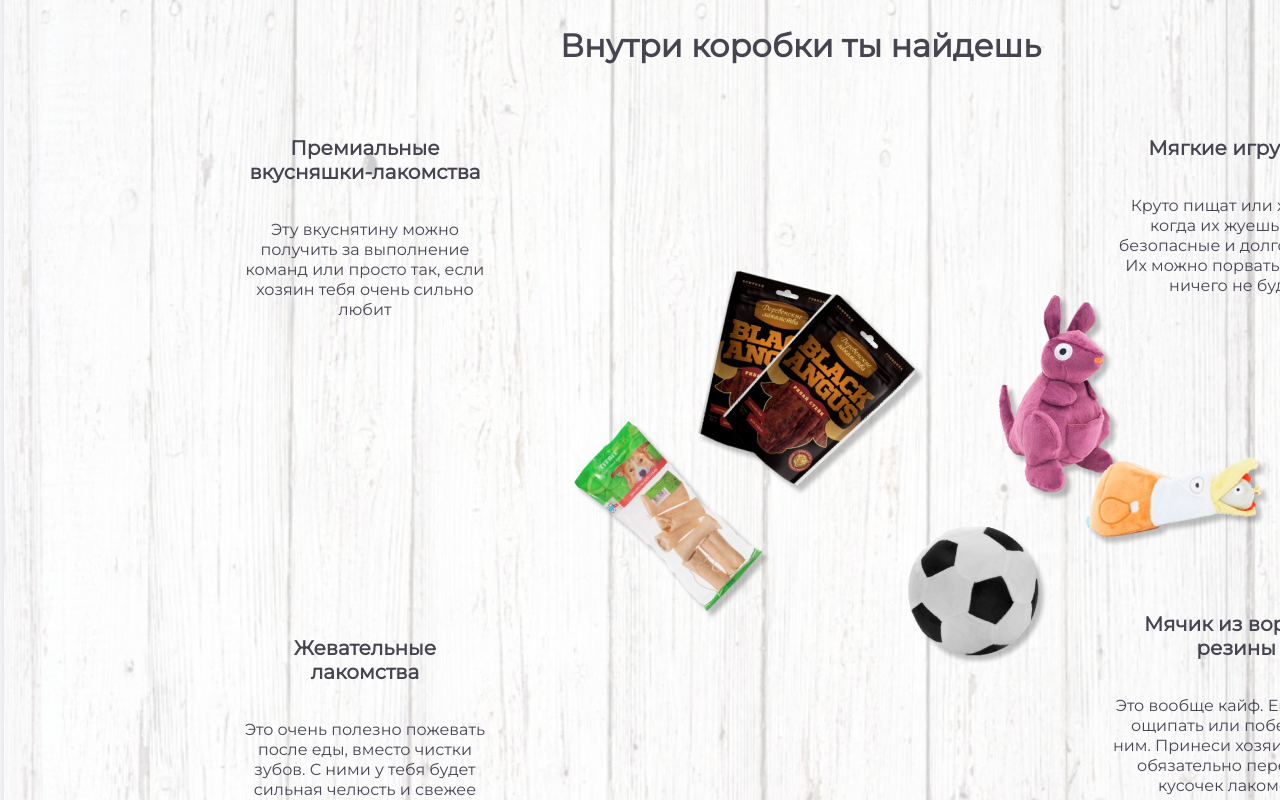
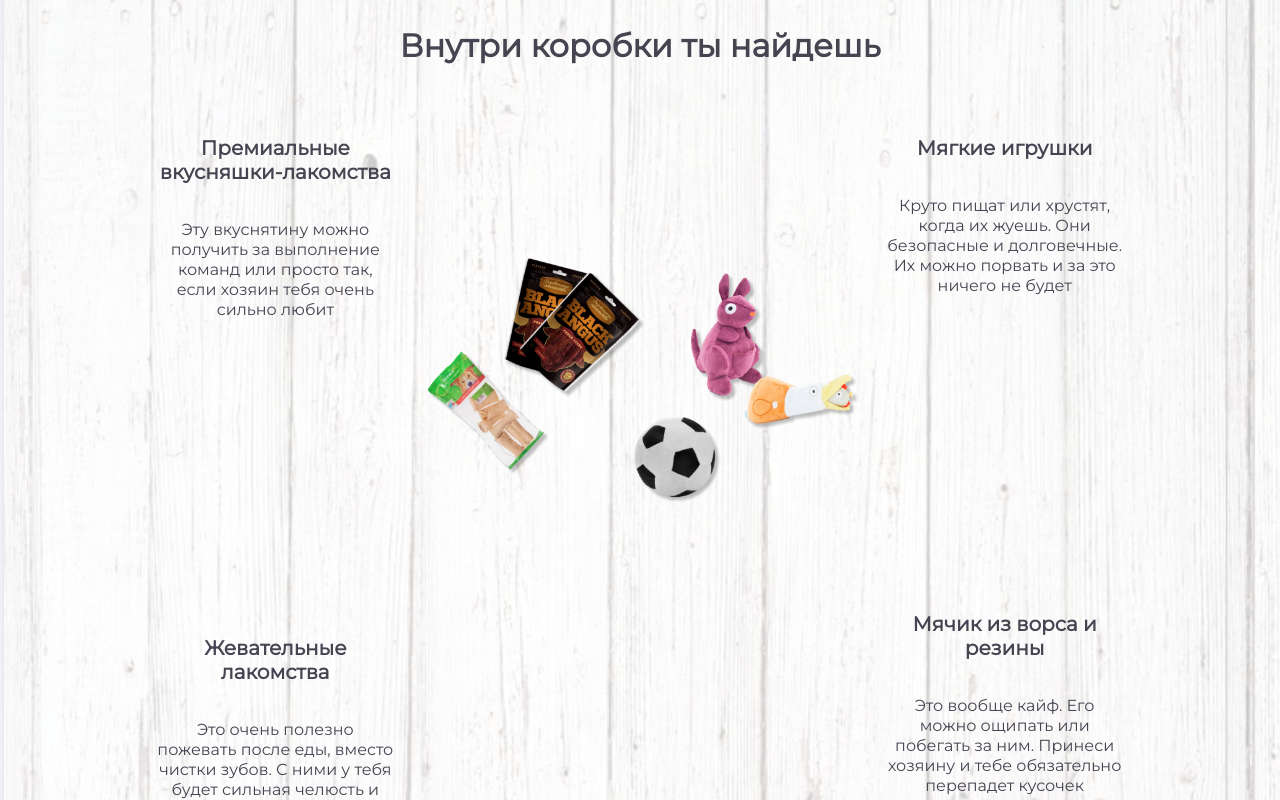
Before and after one commit to YuliaAnikeeva/f-ZooBro, a Vue app: page / in a window 1280 px wide. Shown: the part 3820-4620 px from the top of the page. Built offline with nearby package versions, Linux system fonts and the light colour scheme; what vue-modaltor, vue-the-mask would draw is missing.

Commit message:
fix some responsive artifacts

```diff
--- a/src/views/Home.vue
+++ b/src/views/Home.vue
@@ -86,8 +86,8 @@
               <p class="what-in-box__content-text-text">Это очень полезно пожевать после еды, вместо чистки зубов. С ними у тебя будет сильная челюсть и свежее дыхание - можно чаще целовать хозяина</p>
             </div>
           </div>
-          <div class="what-in-box__content-image">
-            <img src="../assets/what-in-box_content.png" alt="what-in-box image" />
+          <div class="what-in-box__content-image-container">
+            <div class="what-in-box__content-image"></div>
           </div>
           <div class="what-in-box__content">
             <div class="what-in-box__content-text">
@@ -272,12 +272,10 @@
 </template>
 
 <script>
-
-
 export default {
-  name: "Home",
+  name: 'Home',
   metaInfo: {
-    title: "Home"
+    title: 'Home'
   },
   data: () => ({
     answerFirst: true,
@@ -286,7 +284,7 @@ export default {
     answerFourth: true
   }),
   components: {}
-};
+}
 </script>
 
 <style scoped lang="scss">
@@ -338,6 +336,8 @@ main {
     }
   }
 }
+
+
   .paw {
   display: block;
   fill: #FAFAFA;
@@ -554,28 +554,29 @@ main {
     width: 100%;
     position: relative;
     &_yelow-bone {
+      position: absolute;
       width: max-content;
-      position: absolute;
-      left: -16vh;
-      top: 5vh;
+      left: -150px;
+      top: 30px;
       z-index: 100;
     }
     &_dog {
       position: absolute;
       width: max-content;
-      left: -9vh;
-      top: 35vh;
+      left: -80px;
+      top: 280px;
       z-index: 101;
     }
   }
 }
 
 .how-work {
-  padding: 301px 365px 150px;
+  padding: 301px 0 150px;
   display: grid;
   grid-template-rows: max-content max-content 1fr;
   grid-template-columns: 100%;
   align-items: center;
+  justify-items: center ;
   background: #fff;
   row-gap: 80px;
   &__arrow-container {
@@ -650,11 +651,13 @@ main {
 
 .what-in-box {
   display: grid;
+  grid-template-columns: 77%;
+  justify-content: center;
   grid-template-rows: max-content max-content;
   width: 100%;
   background: url('../assets/what-in-box_bg.svg');
   box-sizing: border-box;
-  padding: 120px 240px 93px;
+  padding: 120px 0 93px;
 
   &__head {
     display: grid;
@@ -674,8 +677,7 @@ main {
   }
   &__container {
     display: grid;
-    grid-template-columns: 22% 50% 22%;
-    column-gap: 2em;
+    grid-template-columns: 24% 50% 24%;
     margin-bottom: 70px;
     z-index: 6;
     justify-content: center;
@@ -693,9 +695,18 @@ main {
   &__content-text:last-child {
     align-content: flex-end;
   }
-  &__content-image {
+  &__content-image-container {
+    position: relative;
+    padding: 120px 0 0 0;
     display: grid;
     align-items: center;
+  }
+  &__content-image {
+    height: 100%;
+    width: 100%;
+    display: grid;
+    background: url('../assets/what-in-box_content.png') no-repeat;
+    background-size: contain;
   }
   &__content-head {
     width: 100%;
@@ -992,5 +1003,19 @@ main {
     opacity: 0;
   }
 }
-
+@media screen and (max-width: 1440px) {
+  .social-mission {
+    &__container {
+      grid-template-columns: 50%;
+      justify-items: center;
+      row-gap: 10px;
+    }
+    &__content {
+      width: 685px;
+      justify-self: center;
+    }
+    &__content-image {
+    }
+  }
+}
 </style>
```
Lines whose indentation alone changed are shown as unchanged.
